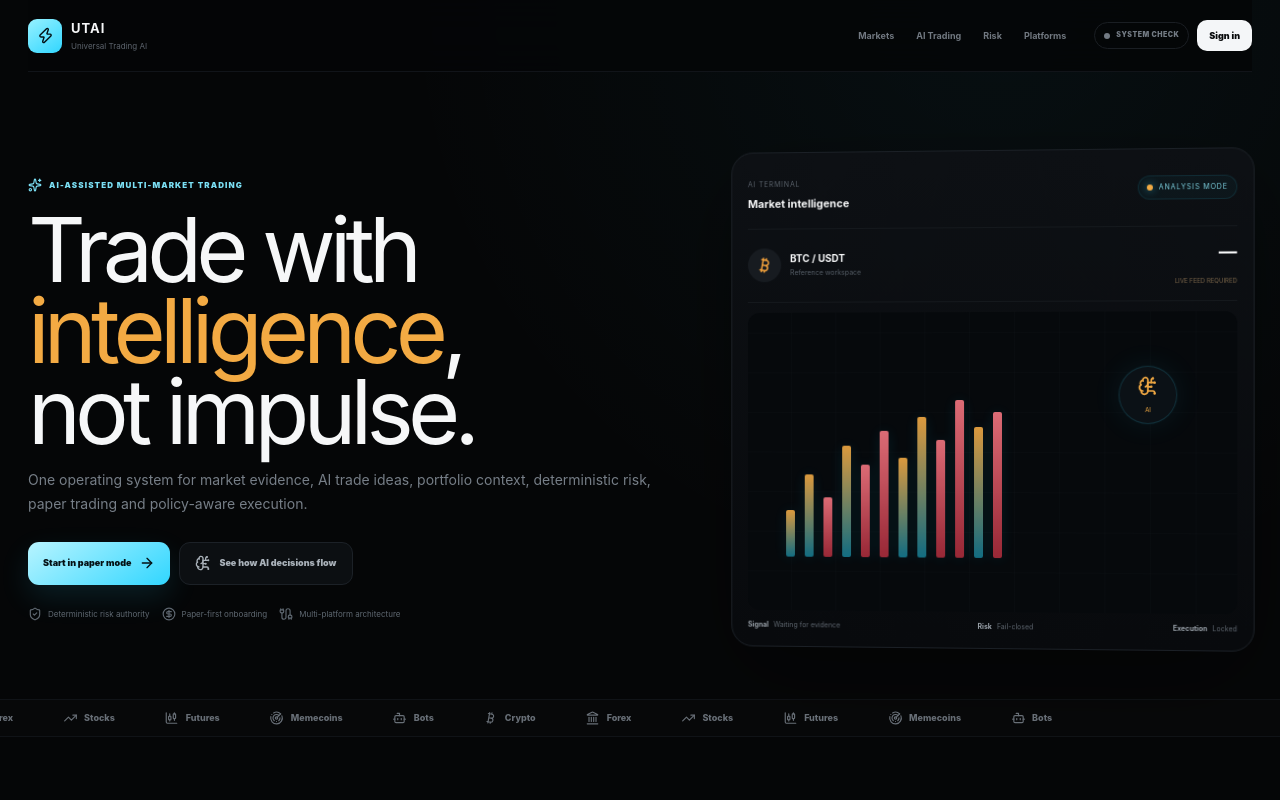
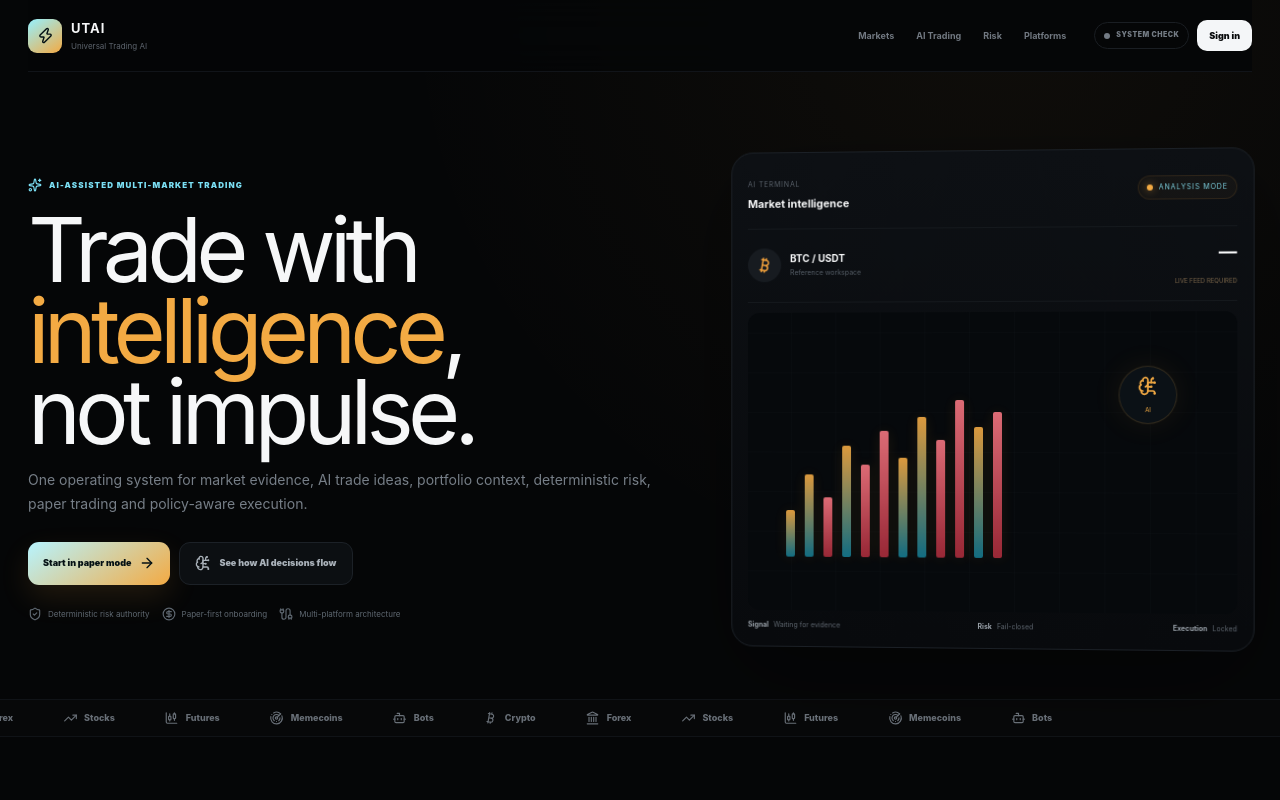
Before and after one commit to mavemarvy/universal-trading-ai, a Next.js app in the folder apps/web/: page / in a window 1280 px wide. Shown: the top 800 px of the page. Built offline with nearby package versions, Linux system fonts and the light colour scheme; no server answers.

Commit message:
style(web): remove remaining cyan dominance

```diff
--- a/apps/web/app/globals.css
+++ b/apps/web/app/globals.css
@@ -35,7 +35,7 @@ button,input { font:inherit; }
   display:grid;
   grid-template-columns:230px minmax(0,1fr);
   background:
-    radial-gradient(circle at 85% 0%, rgba(49,214,255,.035), transparent 28%),
+    radial-gradient(circle at 85% 0%, rgba(243,170,67,.035), transparent 28%),
     #050607;
 }
 .exchange-sidebar {
@@ -51,7 +51,7 @@ button,input { font:inherit; }
   width:36px; height:36px; border-radius:10px;
   display:grid; place-items:center;
   color:#001015;
-  background:linear-gradient(145deg,#8ef0ff,#31d6ff);
+  background:linear-gradient(145deg,#8ef0ff,#f3aa43);
 }
 .exchange-brand strong { display:block; font-size:14px; letter-spacing:.06em; }
 .exchange-brand span { display:block; color:#555d66; font-size:9px; margin-top:2px; }
@@ -91,7 +91,7 @@ button,input { font:inherit; }
   display:none;
   width:34px; height:34px; border-radius:50%;
   place-items:center;
-  color:#061014; background:linear-gradient(135deg,#9fe9f8,#31d6ff);
+  color:#061014; background:linear-gradient(135deg,#9fe9f8,#f3aa43);
   font-weight:900;
 }
 .search-shell {
@@ -127,7 +127,7 @@ button,input { font:inherit; }
   border:1px solid #191d22;
   border-radius:20px;
   background:
-    radial-gradient(circle at 95% 5%, rgba(49,214,255,.06), transparent 25%),
+    radial-gradient(circle at 95% 5%, rgba(243,170,67,.06), transparent 25%),
     linear-gradient(180deg,#0d1014,#090b0e);
   padding:22px;
 }
@@ -179,16 +179,16 @@ button,input { font:inherit; }
   display:grid; grid-template-columns:44px minmax(0,1fr) 34px;
   align-items:center; gap:12px;
   padding:13px 14px;
-  border:1px solid rgba(49,214,255,.13);
-  background:linear-gradient(90deg,rgba(49,214,255,.07),rgba(139,124,255,.035));
+  border:1px solid rgba(243,170,67,.13);
+  background:linear-gradient(90deg,rgba(243,170,67,.07),rgba(139,124,255,.035));
   border-radius:15px;
 }
 .ai-strip-icon {
   width:44px; height:44px; display:grid; place-items:center;
   border-radius:13px;
   color:var(--accent);
-  background:rgba(49,214,255,.08);
-  border:1px solid rgba(49,214,255,.12);
+  background:rgba(243,170,67,.08);
+  border:1px solid rgba(243,170,67,.12);
 }
 .ai-strip-copy strong { display:block; margin-top:3px; font-size:11px; }
 .ai-strip-copy p { margin:3px 0 0; color:#65717c; font-size:8px; line-height:1.45; }
@@ -527,10 +527,10 @@ input { width:100%; border:1px solid #242930; border-radius:10px; background:#0a
 
 
 /* ---------- Public exchange landing ---------- */
-.public-exchange{min-height:100vh;background:radial-gradient(circle at 78% 0%,rgba(49,214,255,.045),transparent 26%),#050607;padding:0 28px 100px;overflow:hidden}
+.public-exchange{min-height:100vh;background:radial-gradient(circle at 78% 0%,rgba(243,170,67,.045),transparent 26%),#050607;padding:0 28px 100px;overflow:hidden}
 .public-nav{position:sticky;top:0;z-index:40;min-height:72px;display:flex;align-items:center;gap:28px;border-bottom:1px solid #111419;background:rgba(5,6,7,.88);backdrop-filter:blur(18px)}
 .public-brand{display:flex;align-items:center;gap:9px;margin-right:auto}
-.public-brand-icon{width:34px;height:34px;border-radius:9px;display:grid;place-items:center;background:linear-gradient(145deg,#96f1ff,#31d6ff);color:#031014}
+.public-brand-icon{width:34px;height:34px;border-radius:9px;display:grid;place-items:center;background:linear-gradient(145deg,#96f1ff,#f3aa43);color:#031014}
 .public-brand b{display:block;font-size:13px;letter-spacing:.08em}.public-brand small{display:block;font-size:8px;color:#5d646d;margin-top:1px}
 .public-nav-links{display:flex;gap:22px}.public-nav-links a{font-size:9px;color:#717881;font-weight:750}
 .public-nav-links a:hover{color:#fff}
@@ -547,19 +547,19 @@ input { width:100%; border:1px solid #242930; border-radius:10px; background:#0a
 .public-hero p{max-width:690px;margin:0;color:#767e87;font-size:14px;line-height:1.7}
 .public-hero-actions{display:flex;gap:9px;flex-wrap:wrap;margin-top:26px}
 .public-primary,.public-secondary{min-height:43px;padding:0 15px;display:inline-flex;align-items:center;gap:8px;border-radius:11px;font-size:9px;font-weight:900}
-.public-primary{background:linear-gradient(145deg,#b7f4ff,#31d6ff);color:#041014;box-shadow:0 12px 30px rgba(49,214,255,.12)}
+.public-primary{background:linear-gradient(145deg,#b7f4ff,#f3aa43);color:#041014;box-shadow:0 12px 30px rgba(243,170,67,.12)}
 .public-secondary{border:1px solid #1c2127;background:#0c0f12;color:#aab2ba}
 .public-trust-row{display:flex;flex-wrap:wrap;gap:12px;margin-top:22px}.public-trust-row span{display:flex;align-items:center;gap:6px;color:#5f6871;font-size:8px}
 
 .public-terminal-preview{border:1px solid #1b2026;border-radius:22px;background:linear-gradient(180deg,#0d1014,#080a0d);box-shadow:0 30px 90px rgba(0,0,0,.45);padding:16px;transform:perspective(1200px) rotateY(-3deg);animation:previewFloat 5s ease-in-out infinite}
 @keyframes previewFloat{0%,100%{transform:perspective(1200px) rotateY(-3deg) translateY(0)}50%{transform:perspective(1200px) rotateY(-3deg) translateY(-8px)}}
-.preview-top,.preview-symbol-row,.preview-bottom{display:flex;align-items:center;justify-content:space-between;gap:12px}.preview-top span{font-size:7px;color:#59616a;letter-spacing:.12em}.preview-top strong{display:block;font-size:11px;margin-top:3px}.preview-live{display:inline-flex!important;align-items:center;gap:6px;padding:6px 8px;border:1px solid rgba(49,214,255,.11);border-radius:999px;color:#7ccfde!important;background:rgba(49,214,255,.035)}
-.preview-live i{width:6px;height:6px;border-radius:50%;background:var(--accent);box-shadow:0 0 8px rgba(49,214,255,.6)}
+.preview-top,.preview-symbol-row,.preview-bottom{display:flex;align-items:center;justify-content:space-between;gap:12px}.preview-top span{font-size:7px;color:#59616a;letter-spacing:.12em}.preview-top strong{display:block;font-size:11px;margin-top:3px}.preview-live{display:inline-flex!important;align-items:center;gap:6px;padding:6px 8px;border:1px solid rgba(243,170,67,.11);border-radius:999px;color:#7ccfde!important;background:rgba(243,170,67,.035)}
+.preview-live i{width:6px;height:6px;border-radius:50%;background:var(--accent);box-shadow:0 0 8px rgba(243,170,67,.6)}
 .preview-symbol-row{margin:16px 0 10px;padding:11px 0;border-top:1px solid #15191d;border-bottom:1px solid #15191d}.preview-symbol{display:flex;align-items:center;gap:9px}.coin-orb{width:34px;height:34px;border-radius:50%;display:grid;place-items:center;background:#171b20;color:#f7a43c}.preview-symbol strong{display:block;font-size:10px}.preview-symbol small{display:block;font-size:7px;color:#555d66;margin-top:2px}.preview-price{text-align:right}.preview-price strong{display:block;font-size:18px}.preview-price span{font-size:6px;color:#7b664a}
 .preview-chart{height:300px;position:relative;overflow:hidden;border-radius:12px;background:#06090c}.preview-chart-grid{position:absolute;inset:0;background:repeating-linear-gradient(90deg,transparent 0 44px,rgba(93,111,126,.06) 45px),repeating-linear-gradient(0deg,transparent 0 39px,rgba(93,111,126,.06) 40px)}
-.preview-candles{position:absolute;left:8%;right:8%;bottom:18%;height:64%;display:flex;align-items:flex-end;gap:10px;opacity:.9}.preview-candles i{flex:1;max-width:9px;border-radius:2px;background:linear-gradient(180deg,var(--accent),#14788f);box-shadow:0 0 15px rgba(49,214,255,.12)}
+.preview-candles{position:absolute;left:8%;right:8%;bottom:18%;height:64%;display:flex;align-items:flex-end;gap:10px;opacity:.9}.preview-candles i{flex:1;max-width:9px;border-radius:2px;background:linear-gradient(180deg,var(--accent),#14788f);box-shadow:0 0 15px rgba(243,170,67,.12)}
 .preview-candles i:nth-child(3n),.preview-candles i:nth-child(5n){background:linear-gradient(180deg,#f47781,#a92c3b)}
-.preview-ai-node{position:absolute;right:12%;top:18%;width:58px;height:58px;border-radius:50%;display:grid;place-items:center;color:var(--accent);background:#0b1116;border:1px solid rgba(49,214,255,.16);box-shadow:0 0 30px rgba(49,214,255,.08)}.preview-ai-node span{font-size:6px;margin-top:-9px}
+.preview-ai-node{position:absolute;right:12%;top:18%;width:58px;height:58px;border-radius:50%;display:grid;place-items:center;color:var(--accent);background:#0b1116;border:1px solid rgba(243,170,67,.16);box-shadow:0 0 30px rgba(243,170,67,.08)}.preview-ai-node span{font-size:6px;margin-top:-9px}
 .preview-bottom{padding-top:10px}.preview-bottom span{font-size:7px;color:#5e666f}.preview-bottom b{color:#9aa2aa;margin-right:3px}
 
 .public-ticker{margin:0 -28px;border-top:1px solid #101317;border-bottom:1px solid #101317;background:#070809;overflow:hidden}.public-ticker-track{display:flex;width:max-content;gap:50px;padding:11px 0;animation:tickerMove 24s linear infinite}.public-ticker-track span{display:flex;align-items:center;gap:7px;color:#686f77;font-size:9px;font-weight:800;white-space:nowrap}@keyframes tickerMove{to{transform:translateX(-50%)}}
@@ -569,7 +569,7 @@ input { width:100%; border:1px solid #242930; border-radius:10px; background:#0a
 .public-ai-section{padding:72px 0;display:grid;grid-template-columns:1fr .95fr;gap:60px;align-items:center}.public-ai-copy p{max-width:620px;color:#6f7780;font-size:11px;line-height:1.7}.public-ai-stats{display:grid;grid-template-columns:repeat(3,1fr);gap:7px;margin-top:24px}.public-ai-stats div{padding:13px;border:1px solid #171b20;border-radius:12px;background:#090b0e}.public-ai-stats strong{display:block;font-size:23px}.public-ai-stats span{display:block;color:#5c646d;font-size:7px;margin-top:4px}
 .public-flow{display:grid;gap:4px}.public-flow-row{position:relative;min-height:78px;display:grid;grid-template-columns:40px 1fr;gap:11px;align-items:center;padding:11px;border:1px solid #171b20;border-radius:12px;background:#090b0e}.public-flow-row>span{width:36px;height:36px;border-radius:10px;display:grid;place-items:center;background:#11161a;color:var(--accent);font-size:8px;font-weight:900}.public-flow-row strong{display:block;font-size:10px}.public-flow-row small{display:block;color:#5f6871;font-size:8px;margin-top:3px}.public-flow-row i{position:absolute;left:29px;bottom:-6px;width:1px;height:8px;background:#252b31;z-index:2}
 .public-feature-strip{display:grid;grid-template-columns:repeat(3,1fr);gap:8px;padding:0 0 72px}.public-feature-strip article{padding:18px;border:1px solid #171b20;border-radius:14px;background:#090b0e}.public-feature-strip article>span{width:38px;height:38px;border-radius:11px;display:grid;place-items:center;background:#11161a;color:#9ea7af}.public-feature-strip strong{display:block;font-size:11px;margin-top:13px}.public-feature-strip p{color:#5f6871;font-size:8px;line-height:1.55;margin-bottom:0}
-.public-cta{display:flex;align-items:center;justify-content:space-between;gap:30px;padding:28px;border:1px solid rgba(49,214,255,.1);border-radius:18px;background:linear-gradient(110deg,rgba(49,214,255,.055),rgba(139,124,255,.03))}.public-cta h2{max-width:760px;font-size:28px}
+.public-cta{display:flex;align-items:center;justify-content:space-between;gap:30px;padding:28px;border:1px solid rgba(243,170,67,.1);border-radius:18px;background:linear-gradient(110deg,rgba(243,170,67,.055),rgba(139,124,255,.03))}.public-cta h2{max-width:760px;font-size:28px}
 .public-footer{max-width:1380px;margin:22px auto 0;padding:14px 0;display:flex;justify-content:space-between;gap:20px;color:#3f464d;font-size:7px}.public-mobile-nav{display:none}
 
 @media(max-width:900px){.public-exchange{padding:0 16px 92px}.public-nav-links{display:none}.public-hero{grid-template-columns:1fr;gap:30px;padding:48px 0 32px}.public-terminal-preview{transform:none;animation:none}.public-market-grid{grid-template-columns:repeat(2,1fr)}.public-ai-section{grid-template-columns:1fr;gap:28px}.public-feature-strip{grid-template-columns:1fr}.public-mobile-nav{position:fixed;left:8px;right:8px;bottom:8px;z-index:50;display:grid;grid-template-columns:repeat(5,1fr);min-height:62px;padding:6px 8px max(6px,env(safe-area-inset-bottom));border:1px solid #1f2328;border-radius:20px;background:rgba(7,8,9,.95);backdrop-filter:blur(22px);box-shadow:0 18px 55px rgba(0,0,0,.5)}.public-mobile-nav a{display:grid;place-items:center;align-content:center;gap:3px;color:#697078;font-size:7px}.public-mobile-nav .mobile-main-cta{color:#d7f8ff}.public-mobile-nav .mobile-main-cta svg{color:var(--accent)}}
```
